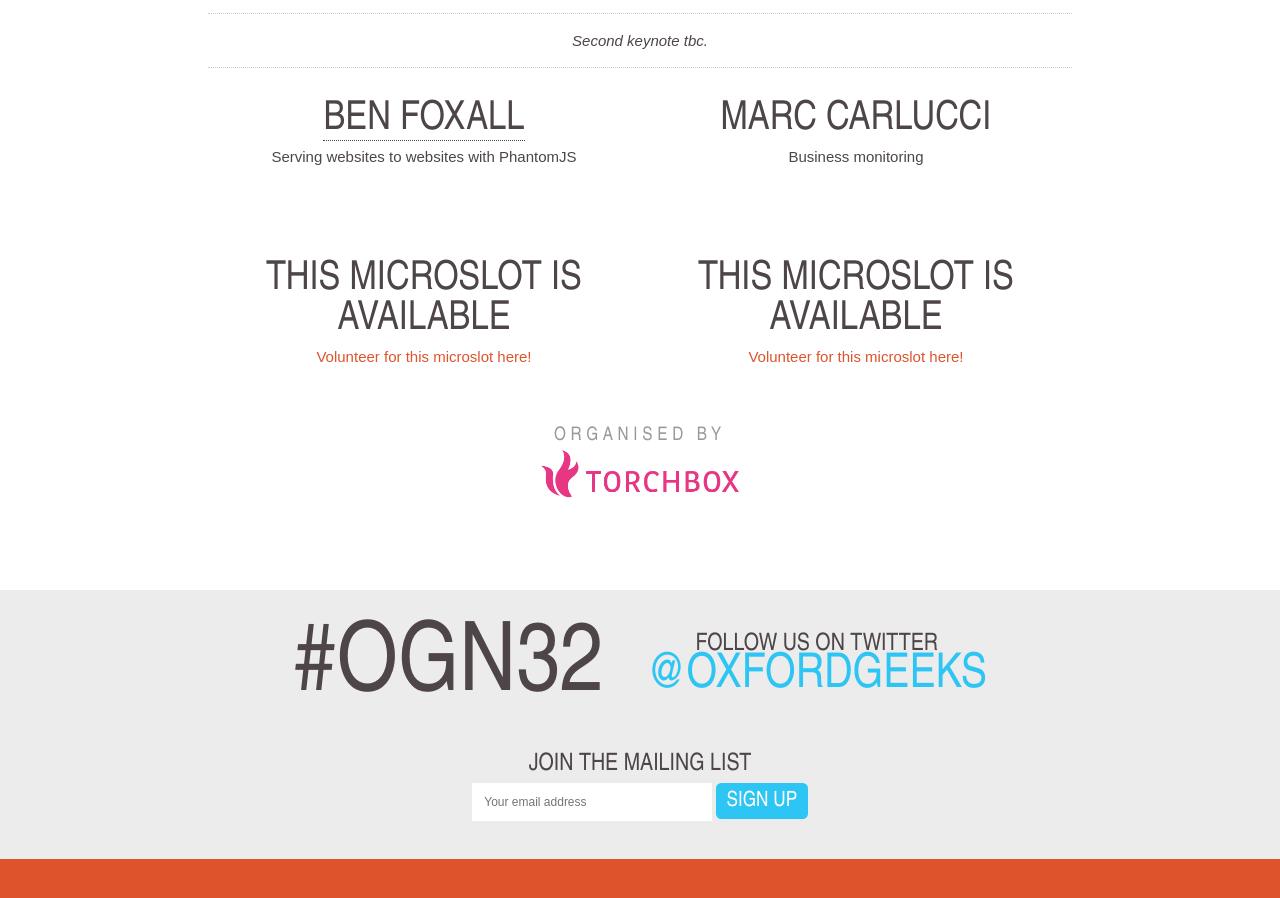
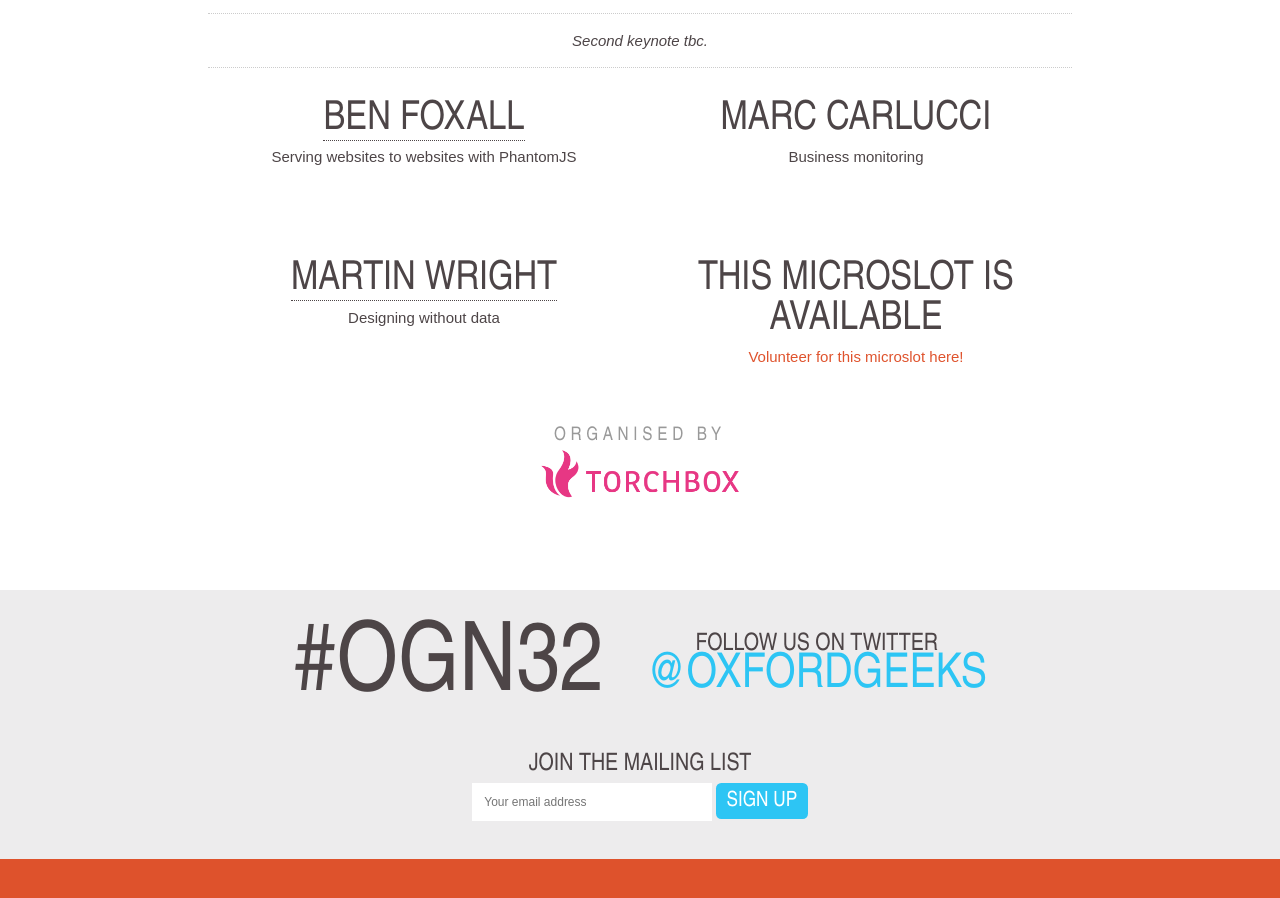
Before and after one commit to torchbox/ogn, a Jekyll site: the page built from _posts/2013-08-07-ogn32.markdown, in a window 1280 px wide and 900 px high, scrolled down 594 px. Built offline with Jekyll 4.4.1, drawn with Linux system fonts in a browser that asks for light colours; nearby versions of some CDN libraries; Markdown is read by kramdown in place of the engine named in the settings.

Commit message:
Update 2013-08-07-ogn32.markdown
Adding Martin Wright microslot to OGN32

```diff
--- a/_posts/2013-08-07-ogn32.markdown
+++ b/_posts/2013-08-07-ogn32.markdown
@@ -47,8 +47,8 @@ keynoters: [Mariana Mota]
         <p>Business monitoring</p>
     </li>
     <li itemprop="performer" itemscope="itemscope" itemtype="http://schema.org/Person">
-        <h2 itemprop="name">This microslot is available</h2>
-        <p><a href="http://bit.ly/ogn-microslot">Volunteer for this microslot here!</a></p>
+        <a href="http://mynameismartin.com" ><h2 itemprop="name">Martin Wright</h2></a>
+        <p>Designing without data</p>
     </li>
     <li itemprop="performer" itemscope="itemscope" itemtype="http://schema.org/Person">
         <h2 itemprop="name">This microslot is available</h2>
```
